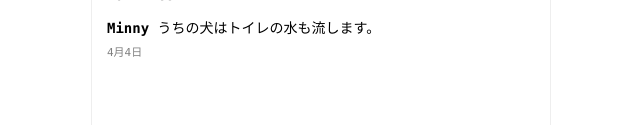
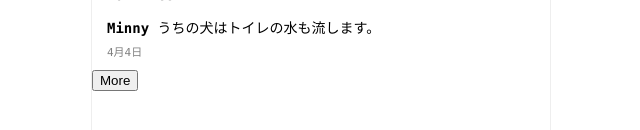
Before and after one commit to Eluwing/vue_practice_insta, a Vue app: page / in a window 1280 px wide. Shown: the part 1769-1899 px from the top of the page, without its empty margins (319-959 px from the left). Built offline with nearby package versions, Linux system fonts and the light colour scheme.

Commit message:
[Feature] 追加プスト表示（ajax get利用）

```diff
--- a/src/App.vue
+++ b/src/App.vue
@@ -11,6 +11,8 @@
 
   <Container :posts="posts"/>
 
+  <button @click="more">More</button>
+
   <div class="footer">
     <ul class="footer-button-plus">
       <input type="file" id="file" class="inputfile" />
@@ -20,6 +22,7 @@
 </template>
 
 <script>
+import axios from 'axios';
 import Container from './components/Container.vue';
 import Posts from '@/assets/Posts';
 
@@ -30,7 +33,22 @@ export default {
   },
   data(){
     return{
-      posts: Posts
+      posts: Posts,
+      moreButtonCount: 0,
+    }
+  },
+  methods:{
+    more(){
+      axios.get(`https://codingapple1.github.io/vue/more${this.moreButtonCount}.json`)
+      .then((result) => {
+        //get成功し実行するコード
+        this.posts = [...this.posts,result.data]
+        // this.posts.push(result.data)
+        this.moreButtonCount++
+        if(this.moreButtonCount == 2){
+          this.moreButtonCount = 0
+        }
+      })
     }
   }
 }
```
